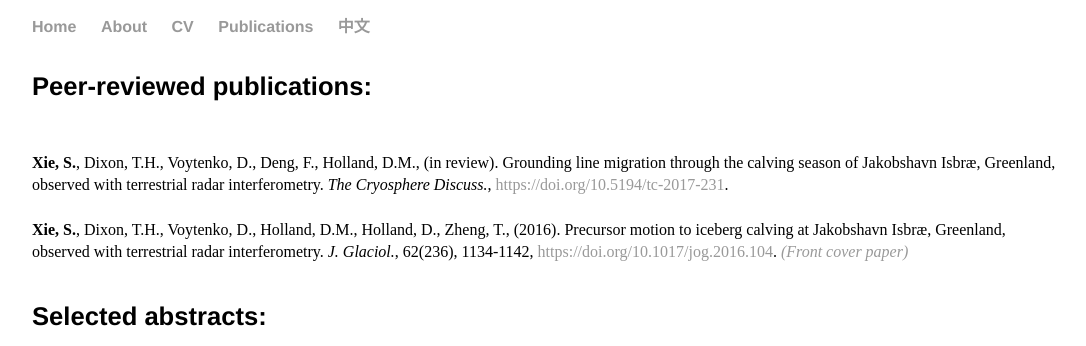
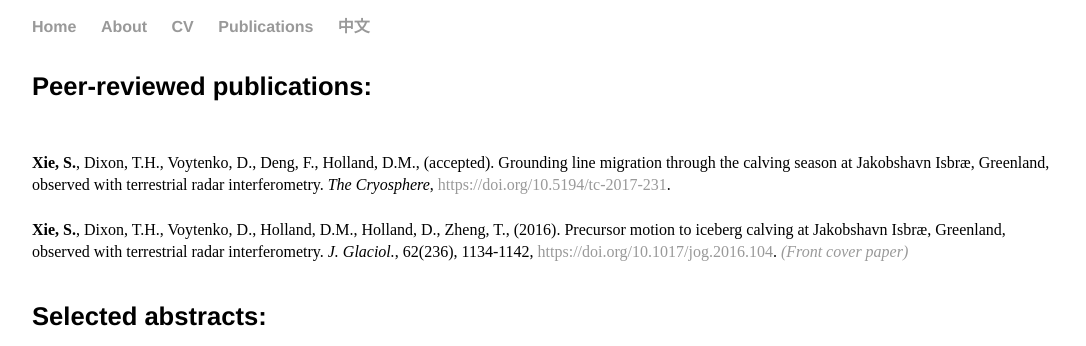
Before and after one commit to suruixie/suruixie.github.io, a Jekyll site: the page built from publications/index.html, in a window 1280 px wide. Shown: the top 346 px of the page, without its empty margins (96-1182 px from the left). Built offline with Jekyll 4.4.1, drawn with Linux system fonts in a browser that asks for light colours.

Commit message:
Update index.html

```diff
--- a/publications/index.html
+++ b/publications/index.html
@@ -6,7 +6,7 @@
 
 	<h4>Peer-reviewed publications:</h4>
 	<p style="font-size:1.0em;">
-		<strong>Xie, S.</strong>, Dixon, T.H., Voytenko, D., Deng, F., Holland, D.M., (in review). Grounding line migration through the calving season of Jakobshavn Isbræ, Greenland, observed with terrestrial radar interferometry. <em>The Cryosphere Discuss.</em>, <a href="https://doi.org/10.5194/tc-2017-231">https://doi.org/10.5194/tc-2017-231</a>.  <br>
+		<strong>Xie, S.</strong>, Dixon, T.H., Voytenko, D., Deng, F., Holland, D.M., (accepted). Grounding line migration through the calving season at Jakobshavn Isbræ, Greenland, observed with terrestrial radar interferometry. <em>The Cryosphere</em>, <a href="https://doi.org/10.5194/tc-2017-231">https://doi.org/10.5194/tc-2017-231</a>.  <br>
 		<br style="line-height:0.1em">
 		<strong>Xie, S.</strong>, Dixon, T.H., Voytenko, D., Holland, D.M., Holland, D., Zheng, T., (2016). Precursor motion to iceberg calving at Jakobshavn Isbræ, Greenland, observed with terrestrial radar interferometry. <em>J. Glaciol.</em>, 62(236), 1134-1142, <a href="https://doi.org/10.1017/jog.2016.104">https://doi.org/10.1017/jog.2016.104</a>. <em><a href="https://doi.org/10.1017/jog.2016.123"> (Front cover paper)</a></em> <br>
 	        <br style="line-height:1.2em">
```
